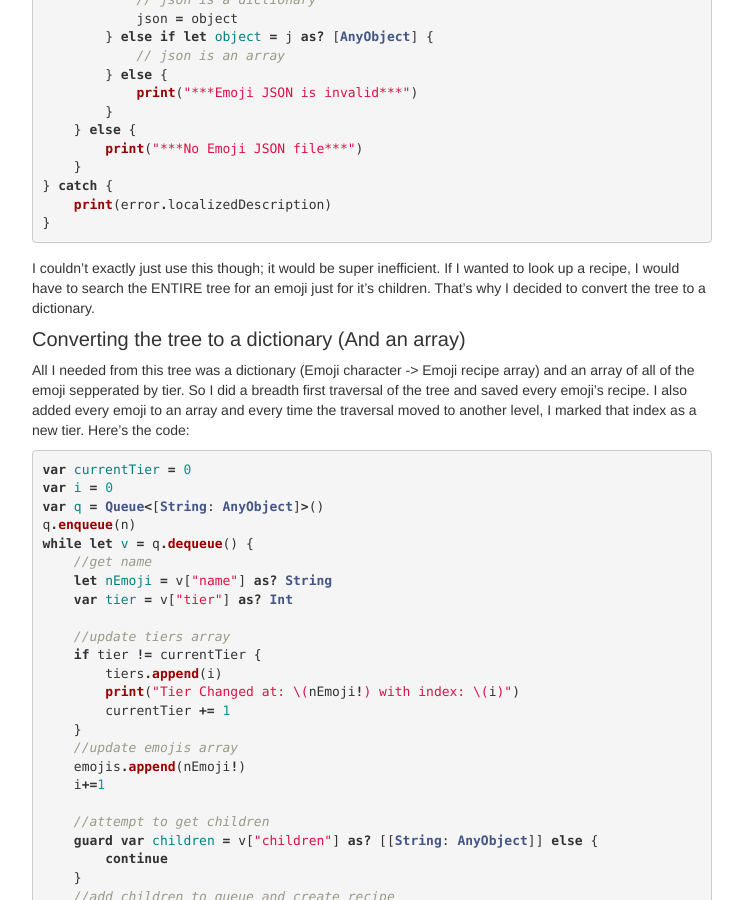
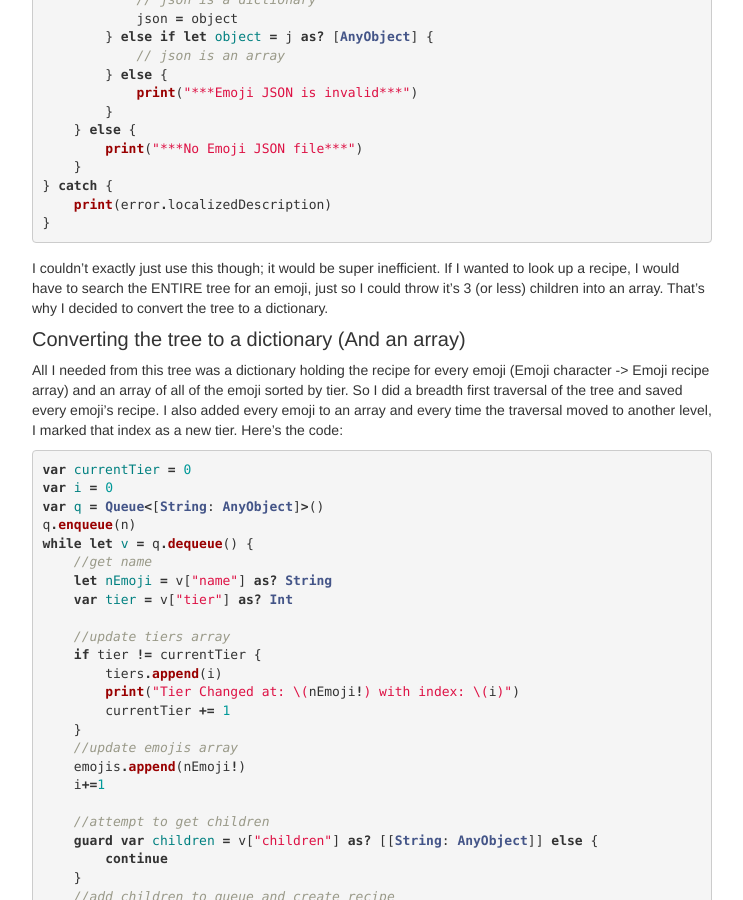
Before and after one commit to diericx/diericx.github.io, a Jekyll site: the page built from _posts/2017-07-28-emoji-tree.markdown, in a window 1280 px wide and 900 px high, scrolled down 516 px. Shown: the whole window, without its empty margins (268-1011 px from the left). Built offline with Jekyll 4.4.1, drawn with Linux system fonts in a browser that asks for light colours; nearby versions of some CDN libraries.

Commit message:
updated emoji tree post

```diff
--- a/_posts/2017-07-28-emoji-tree.markdown
+++ b/_posts/2017-07-28-emoji-tree.markdown
@@ -34,10 +34,10 @@ do {
 }
 {% endhighlight %}
 
-I couldn't exactly just use this though; it would be super inefficient. If I wanted to look up a recipe, I would have to search the ENTIRE tree for an emoji just for it's children. That's why I decided to convert the tree to a dictionary.
+I couldn't exactly just use this though; it would be super inefficient. If I wanted to look up a recipe, I would have to search the ENTIRE tree for an emoji, just so I could throw it's 3 (or less) children into an array. That's why I decided to convert the tree to a dictionary.
 
 #### Converting the tree to a dictionary (And an array)
-All I needed from this tree was a dictionary (Emoji character -> Emoji recipe array) and an array of all of the emoji sepperated by tier. So I did a breadth first traversal of the tree and saved every emoji's recipe. I also added every emoji to an array and every time the traversal moved to another level, I marked that index as a new tier. Here's the code:
+All I needed from this tree was a dictionary holding the recipe for every emoji (Emoji character -> Emoji recipe array) and an array of all of the emoji sorted by tier. So I did a breadth first traversal of the tree and saved every emoji's recipe. I also added every emoji to an array and every time the traversal moved to another level, I marked that index as a new tier. Here's the code:
 
 {% highlight swift %}
 var currentTier = 0
```
